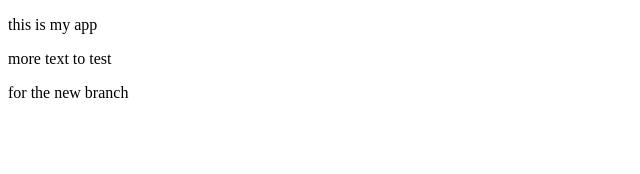
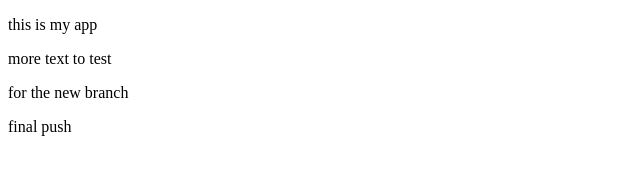
Before and after one commit to paulepayne/test, a plain HTML site: page index.html in a window 1280 px wide. Shown: the full height of the page, 0-640 px from the left. Drawn offline with Linux system fonts and the light colour scheme.

Commit message:
final push

```diff
--- a/app.js
+++ b/app.js
@@ -1,2 +1,3 @@
 // comment
 // another
+// another
--- a/index.html
+++ b/index.html
@@ -10,5 +10,6 @@
   <p>this is my app</p>
   <p>more text to test</p>
   <p>for the new branch</p>
+  <p>final push</p>
 </body>
 </html>
```
Also changed, not shown: 1 other file.
